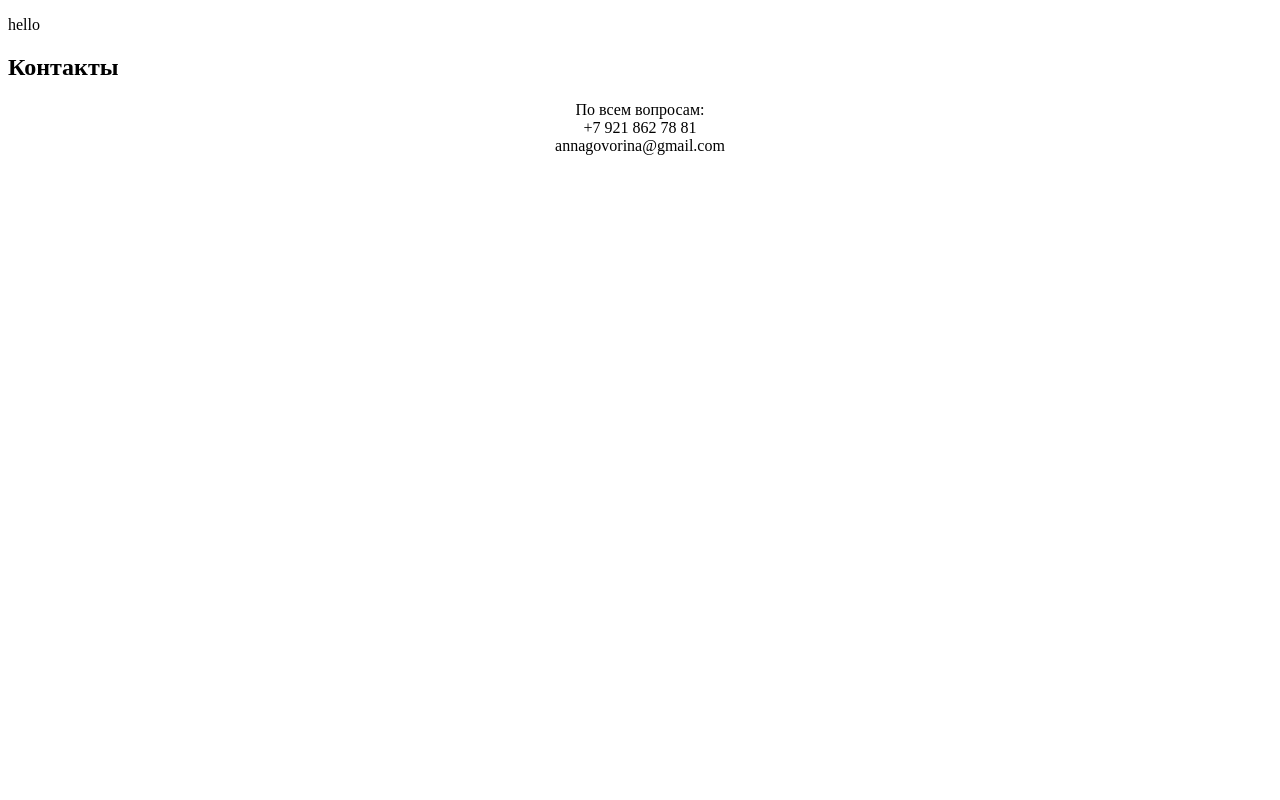
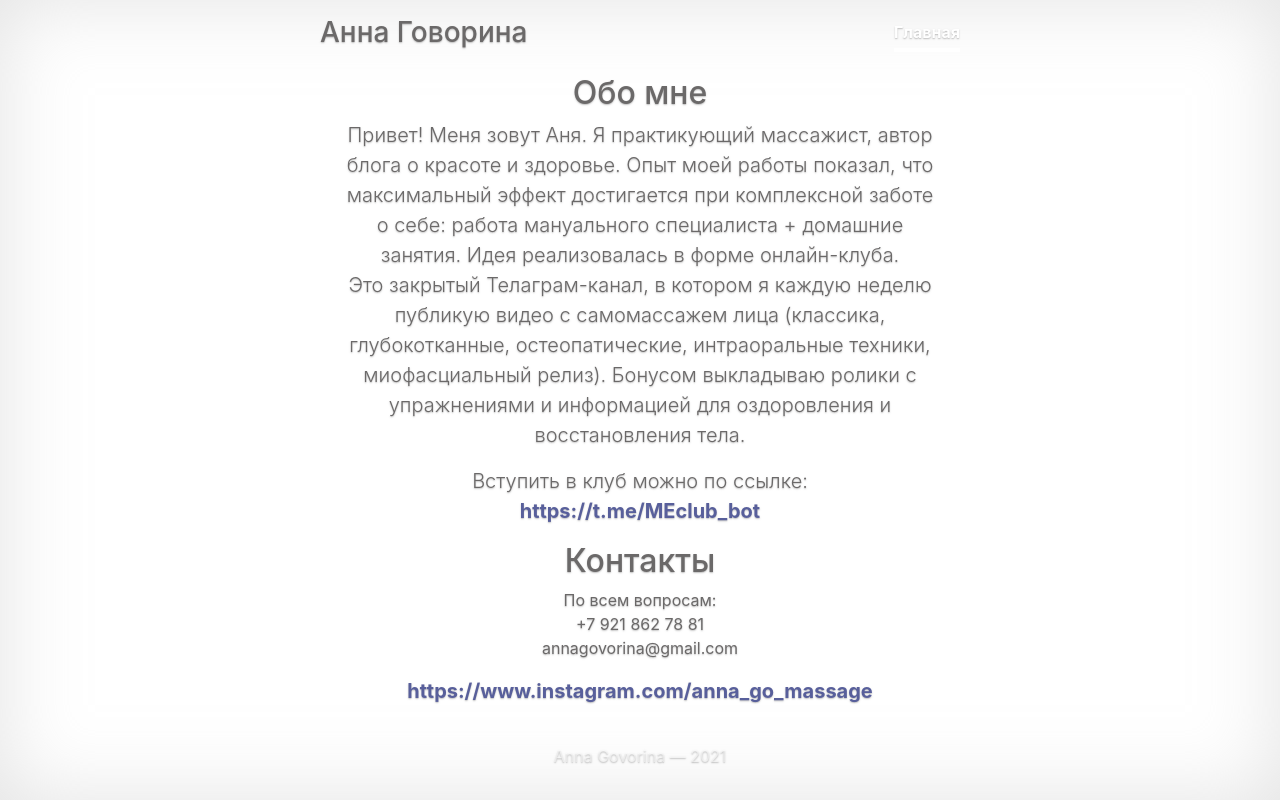
Before and after one commit to annagovorina/annagovorina, a plain HTML site: page index.html in a window 1280 px wide. Drawn offline with nearby package versions, Linux system fonts and the light colour scheme.

Commit message:
Add some style

```diff
--- /dev/null
+++ b/css/cover.css
@@ -0,0 +1,106 @@
+/*
+ * Globals
+ */
+
+/* Links */
+a,
+a:focus,
+a:hover {
+    color: #585f9b;
+}
+
+/* Custom default button */
+.btn-secondary,
+.btn-secondary:hover,
+.btn-secondary:focus {
+    color: #333;
+    text-shadow: none; /* Prevent inheritance from `body` */
+    background-color: #fff;
+    border: .05rem solid #fff;
+}
+
+
+/*
+ * Base structure
+ */
+
+html,
+body {
+    height: 100%;
+    background-color: #ffffff;
+}
+
+body {
+    display: -ms-flexbox;
+    display: flex;
+    color: #6b6969;
+    text-shadow: 0 .05rem .1rem rgba(128, 128, 128, .5);
+    box-shadow: inset 0 0 5rem rgba(200, 200, 200, .5);
+}
+
+.cover-container {
+    max-width: 42em;
+}
+
+
+/*
+ * Header
+ */
+.masthead {
+    margin-bottom: 2rem;
+}
+
+.masthead-brand {
+    margin-bottom: 0;
+}
+
+.nav-masthead .nav-link {
+    padding: .25rem 0;
+    font-weight: 700;
+    color: rgba(255, 255, 255, .5);
+    background-color: transparent;
+    border-bottom: .25rem solid transparent;
+}
+
+.nav-masthead .nav-link:hover,
+.nav-masthead .nav-link:focus {
+    border-bottom-color: rgba(255, 255, 255, .25);
+}
+
+.nav-masthead .nav-link + .nav-link {
+    margin-left: 1rem;
+}
+
+.nav-masthead .active {
+    color: #fff;
+    border-bottom-color: #fff;
+}
+
+@media (min-width: 48em) {
+    .masthead-brand {
+        float: left;
+    }
+    .nav-masthead {
+        float: right;
+    }
+}
+
+
+/*
+ * Cover
+ */
+.cover {
+    padding: 0 1.5rem;
+}
+.cover .btn-lg {
+    padding: .75rem 1.25rem;
+    font-weight: 700;
+}
+
+
+/*
+ * Footer
+ */
+.mastfoot {
+    color: rgba(255, 255, 255, .5);
+}
--- a/index.html
+++ b/index.html
@@ -6,17 +6,63 @@
           content="width=device-width, user-scalable=no, initial-scale=1.0, maximum-scale=1.0, minimum-scale=1.0">
     <meta http-equiv="X-UA-Compatible" content="ie=edge">
     <meta name="tome" content="2d9ca456b60aad46db574064264cc163f02c7064" />
+    <link rel="stylesheet" href="https://cdn.jsdelivr.net/npm/bootstrap@4.5.3/dist/css/bootstrap.min.css" integrity="sha384-TX8t27EcRE3e/ihU7zmQxVncDAy5uIKz4rEkgIXeMed4M0jlfIDPvg6uqKI2xXr2" crossorigin="anonymous">
     <title>Anna Govorina</title>
+<style>
+    .bd-placeholder-img {
+        font-size: 1.125rem;
+        text-anchor: middle;
+        -webkit-user-select: none;
+        -moz-user-select: none;
+        -ms-user-select: none;
+        user-select: none;
+    }
+
+    @media (min-width: 768px) {
+        .bd-placeholder-img-lg {
+            font-size: 3.5rem;
+        }
+    }
+</style>
+<link href="css/cover.css" rel="stylesheet">
 </head>
-<body>
-<p>hello</p>
-<div>
-    <h2>Контакты</h2>
-    <p style="text-align: center">
-        По всем вопросам:<br>
-        +7 921 862 78 81<br>
-        annagovorina@gmail.com<br>
-    </p>
+<body class="text-center">
+<div class="cover-container d-flex w-100 h-100 p-3 mx-auto flex-column">
+    <header class="masthead mb-auto">
+        <div class="inner">
+            <h3 class="masthead-brand">Анна Говорина</h3>
+            <nav class="nav nav-masthead justify-content-center">
+                <a class="nav-link active" href="#">Главная</a>
+            </nav>
+        </div>
+    </header>
+    <main role="main" class="inner cover">
+        <h2 class="cover-heading">Обо мне</h2>
+        <p class="lead">Привет! Меня зовут Аня. Я практикующий массажист, автор блога о красоте и здоровье.
+
+            Опыт моей работы показал, что максимальный эффект достигается при комплексной заботе о себе: работа мануального специалиста + домашние занятия. Идея реализовалась в форме онлайн-клуба.
+            <br>Это закрытый Телаграм-канал, в котором я каждую неделю публикую видео с самомассажем лица (классика, глубокотканные, остеопатические, интраоральные техники, миофасциальный релиз). Бонусом выкладываю ролики с упражнениями и информацией для оздоровления и восстановления тела.
+        </p>
+        <p class="lead">Вступить в клуб можно по ссылке: <a href="https://t.me/MEclub_bot" class="btn-lg" title="Телеграм канал ME">https://t.me/MEclub_bot</a></p>
+        <h2 class="cover-heading">Контакты</h2>
+            <p style="text-align: center">
+                По всем вопросам:<br>
+                +7 921 862 78 81<br>
+                annagovorina@gmail.com<br>
+            </p>
+        <p><a href="https://www.instagram.com/anna_go_massage/" class="btn-lg" title="Instagram @anna_go_massage">https://www.instagram.com/anna_go_massage</a></p>
+    </main>
+
+    <footer class="mastfoot mt-auto">
+        <div class="inner">
+            <p>Anna Govorina — 2021</p>
+        </div>
+    </footer>
 </div>
+
+<script src="https://ajax.googleapis.com/ajax/libs/jquery/3.3.1/jquery.min.js"></script>
+<script src="https://maxcdn.bootstrapcdn.com/bootstrap/3.3.7/js/bootstrap.min.js"
+        integrity="sha384-Tc5IQib027qvyjSMfHjOMaLkfuWVxZxUPnCJA7l2mCWNIpG9mGCD8wGNIcPD7Txa"
+        crossorigin="anonymous"></script>
 </body>
 </html>
```
